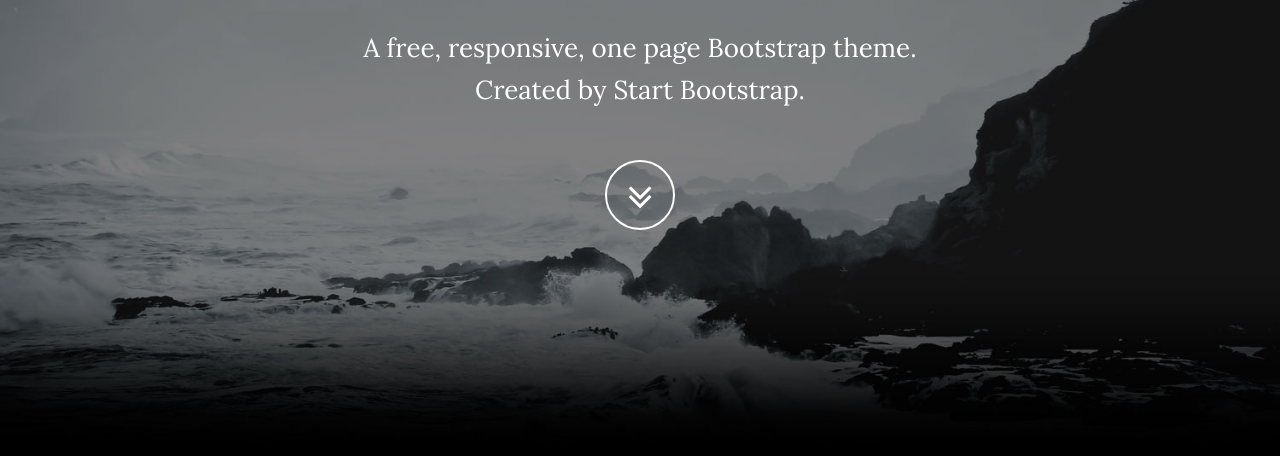
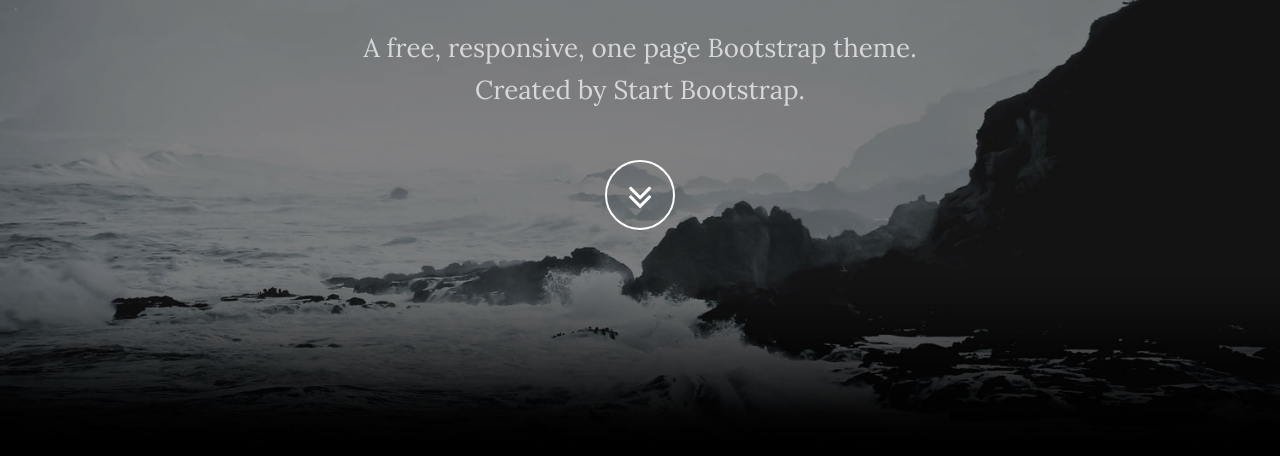
Before and after one commit to maccana/maccana.github.io, a website: page index.html in a window 1280 px wide. Shown: the part 344-800 px from the top of the page. Drawn offline with nearby package versions, Linux system fonts and the light colour scheme; some packages are replaced by stand-ins of ours.

Commit message:
Added custom stylesheet to index and changed paragraph opacity

```diff
--- a/css/custom.css
+++ b/css/custom.css
@@ -1,3 +1,6 @@
+/* Custom CSS styling for Grayscale bootstrap theme */
 body {
 	background-color: #2125a2;
 }
+
+p { opacity: 0.7; }
--- a/index.html
+++ b/index.html
@@ -21,6 +21,7 @@
 
     <!-- Theme CSS -->
     <link href="css/grayscale.min.css" rel="stylesheet">
+    <link href="css/custom.css" rel="stylesheet">
 
     <!-- HTML5 Shim and Respond.js IE8 support of HTML5 elements and media queries -->
     <!-- WARNING: Respond.js doesn't work if you view the page via file:// -->
```
